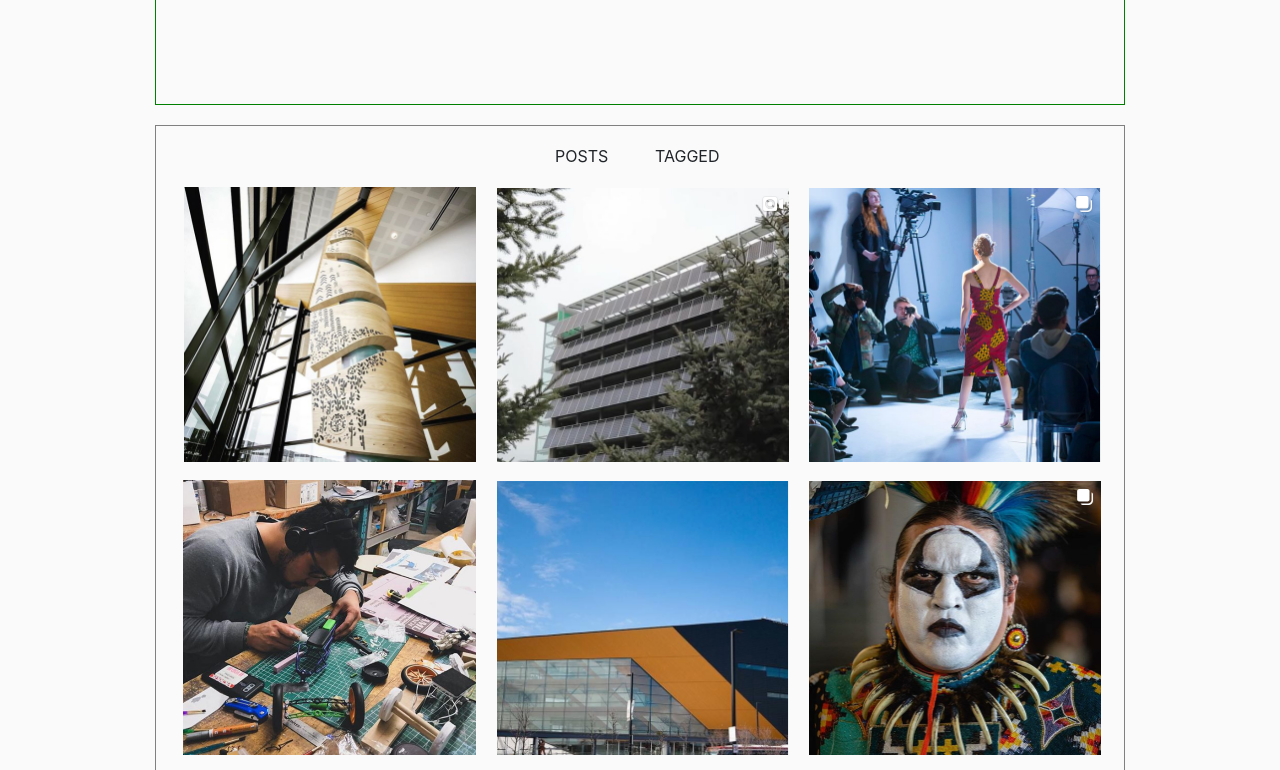
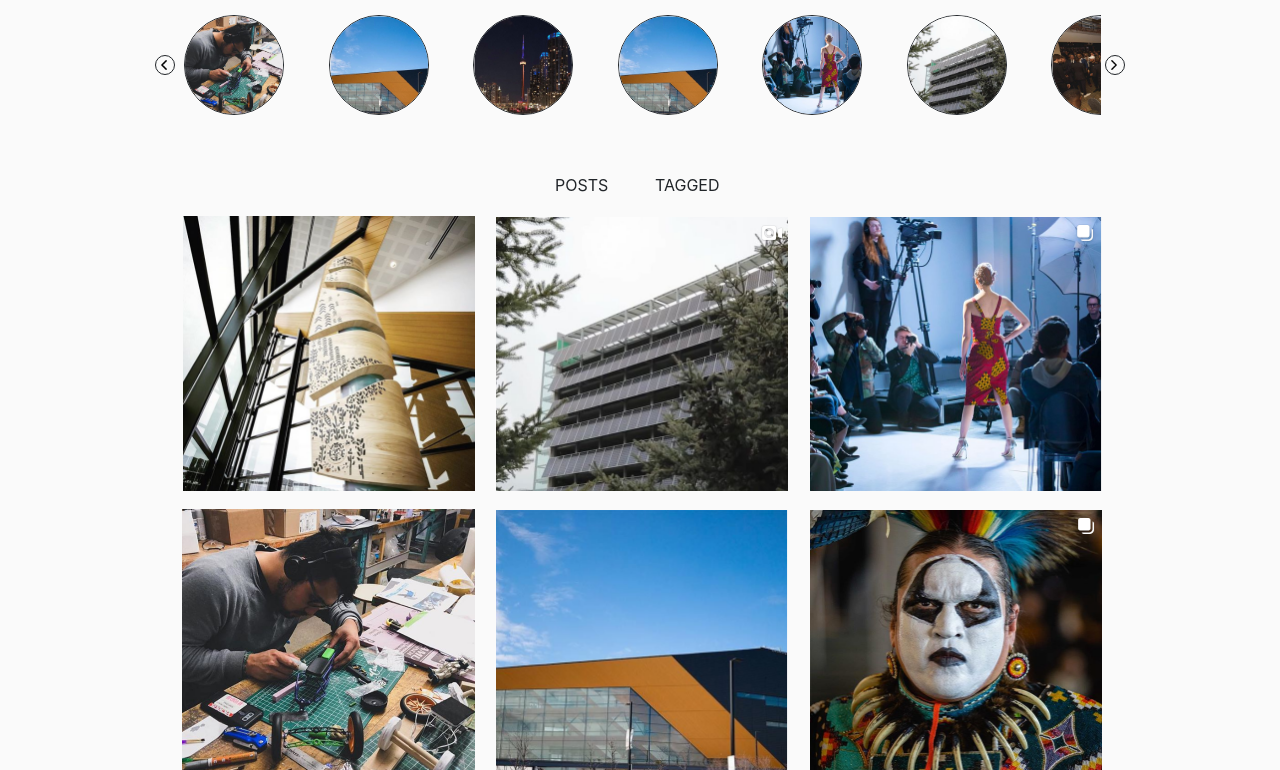
Before and after one commit to dipshojol/bootstrap-instagram-project, a plain HTML site: page index.html in a window 1280 px wide. Shown: the part 330-1100 px from the top of the page. Drawn offline with Linux system fonts and the light colour scheme.

Commit message:
carousel added

```diff
--- a/index.html
+++ b/index.html
@@ -78,6 +78,30 @@
                     </section>
                 </div>
                 <div class="suggestions row">
+                    <span><img src="./assets/img/left-arrow.png" alt=""></span>
+                    <span><img src="./assets/img/right-arrow.png" alt=""></span>
+                    <div>
+                        <div>
+                            <ul>
+
+                                <li><img src="./assets/img/humber04.png" alt=""></li>
+                                <li><img src="./assets/img/humber05.png" alt=""></li>
+                                <li><img src="./assets/img/humber08.png" alt=""></li>
+                                <li><img src="./assets/img/humber05.png" alt=""></li>
+                                <li><img src="./assets/img/humber03.png" alt=""></li>
+                                <li><img src="./assets/img/humber02.png" alt=""></li>
+                                <li><img src="./assets/img/humber07.png" alt=""></li>
+                                <li><img src="./assets/img/humber01.png" alt=""></li>
+                                <li><img src="./assets/img/humber04.png" alt=""></li>
+                                <li><img src="./assets/img/humber06.png" alt=""></li>
+                                <li><img src="./assets/img/humber06.png" alt=""></li>
+                                <li><img src="./assets/img/humber01.png" alt=""></li>
+
+                            </ul>
+
+                        </div>
+
+                    </div>
                 </div>
             </div>
             <div class="all-post-container">
--- a/scss/style.scss
+++ b/scss/style.scss
@@ -124,15 +124,83 @@ body {
                 }
 
                 .suggestions {
-                    border: 1px solid green;
+                    // border: 1px solid green;
                     height: 130px;
                     padding-bottom: 44px;
+                    position: relative;
+                    margin-top: 30px;
+
+                    span{
+                    	cursor: pointer;
+                    }
+
+                    span:first-child {
+                        position: absolute;
+                        top: 50px;
+                        border: 1px solid;
+                        width: 20px;
+                        height: 20px;
+                        border-radius: 50%;
+
+                        img {
+                            height: 10px;
+                            margin: -9px 0 0 3px;
+                        }
+                    }
+
+                    span:nth-child(2n) {
+                        position: absolute;
+                        right: 0;
+                        top: 50px;
+                        border: 1px solid;
+                        border-radius: 50%;
+                        height: 20px;
+                        width: 20px;
+
+                        img {
+                            height: 10px;
+                            margin: -9px 0 0 3px;
+                        }
+                    }
+
+                    div {
+                        div {
+                            width: 95%;
+                            overflow: scroll;
+                            margin: auto;
+
+                            ul {
+                                width: 190%;
+                                height: 129px;
+                                padding-left: 0;
+                                margin-left: -15px;
+                                position: relative;
+
+                                li {
+                                    height: 100px;
+                                    width: 100px;
+                                    border: 1px solid;
+                                    list-style: none;
+                                    position: relative;
+                                    display: inline-block;
+                                    border-radius: 50%;
+                                    overflow: hidden;
+                                    margin: 10px 20px 0;
+
+                                    img {
+                                        height: 110px;
+                                        width: 110px;
+                                    }
+                                }
+                            }
+                        }
+                    }
                 }
             }
 
             .all-post-container {
                 margin-top: 20px;
-                border: 1px solid #808080;
+                // border: 1px solid #808080;
 
                 .post-tagged {
                     width: 200px;
```
Also changed, not shown: assets/img/left-arrow.png (added), assets/img/right-arrow.png (added), css/style.css.
